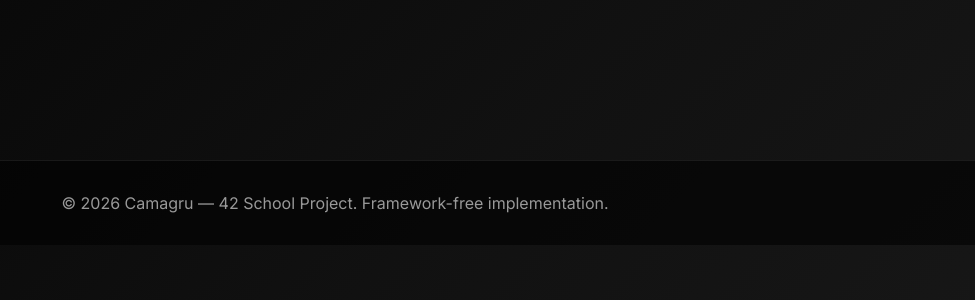
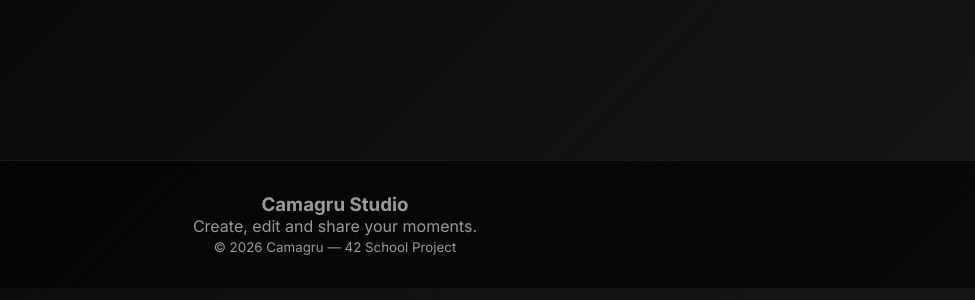
Before and after one commit to Nexus29/camagru, a PHP site: template src/views/templates/footer.php in a window 1280 px wide. Shown: the part 85-385 px from the top of the page, without its empty margins (305-1280 px from the left). Run offline with PHP 8.4, Linux system fonts and the light colour scheme; the template is opened without the code that fills it, so the values that code supplies are empty.

Commit message:
style(footer): updated footer and minior tabs change

```diff
--- a/src/index.php
+++ b/src/index.php
@@ -1,14 +1,11 @@
 <?php
-// Central Application Router Gateway — Isolation Mode
 	session_start();
 
-// 1. Mandatory Security Check: Enforce global HTTPS alignment
 	if (empty($_SERVER['HTTPS']) || $_SERVER['HTTPS'] === "off") {
 		header("Location: https://" . $_SERVER['HTTP_HOST'] . $_SERVER['REQUEST_URI']);
 		exit();
 	}
 
-// 2. Render Header Template Shell
 	require_once __DIR__ . '/views/templates/header.php';
 
 	echo '
@@ -17,6 +14,5 @@ echo '
 		<p>Create, edit and share your photos with a modern experience.</p>
 	</section>';
 
-// 4. Render Footer Template Shell
 	require_once __DIR__ . '/views/templates/footer.php';
 ?>
--- a/src/views/css/styles.css
+++ b/src/views/css/styles.css
@@ -1,4 +1,3 @@
-
 @import url('https://fonts.googleapis.com/css2?family=Inter:wght@300;400;600;700&display=swap');
 
 *{
--- a/src/views/templates/footer.php
+++ b/src/views/templates/footer.php
@@ -1,6 +1,10 @@
-</main> <footer class="global-footer">
-    <p>&copy; <?php echo date('Y'); ?> Camagru — 42 School Project. Framework-free implementation.</p>
-</footer>
-
+</main>
+	<footer class="global-footer">
+		<div class="footer-content">
+			<h3>Camagru Studio</h3>
+			<p>Create, edit and share your moments.</p>
+			<small>&copy; <?php echo date('Y'); ?> Camagru — 42 School Project</small>
+		</div>
+	</footer>
 </body>
 </html>
```
Lines whose indentation alone changed are shown as unchanged.
